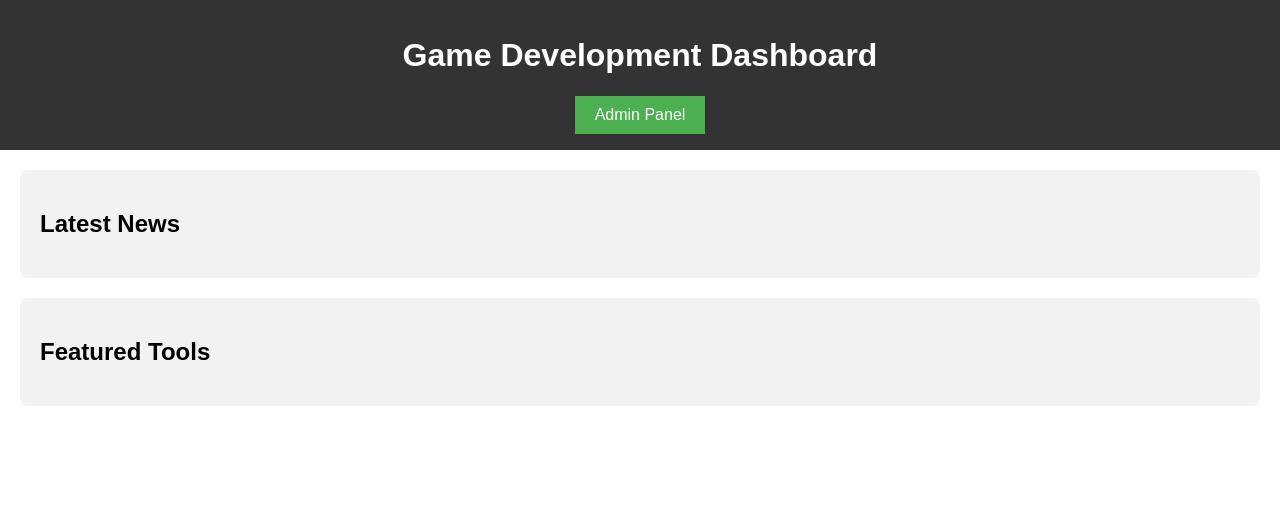
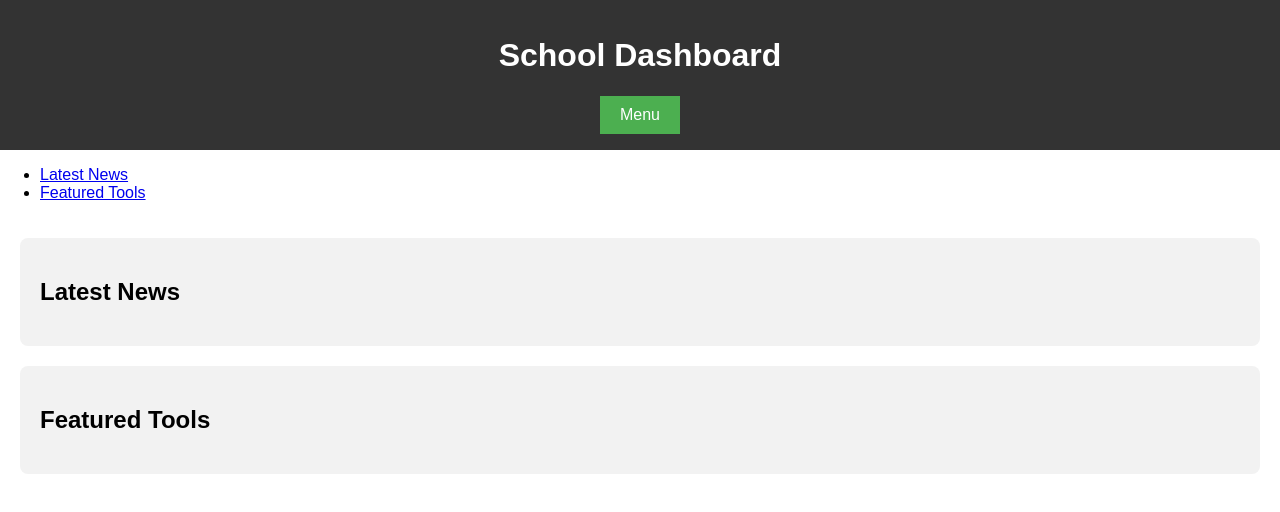
Before and after one commit to jjsal1234/c00lsite, a plain HTML site: page index.html in a window 1280 px wide. Drawn offline with Linux system fonts and the light colour scheme.

Commit message:
Update index.html

```diff
--- a/index.html
+++ b/index.html
@@ -4,15 +4,21 @@
     <meta charset="UTF-8">
     <meta name="viewport" content="width=device-width, initial-scale=1.0">
     <link rel="stylesheet" href="css/styles.css">
-    <title>Game Development Dashboard</title>
+    <title>School Dashboard</title>
 </head>
 <body>
     <header>
-        <h1>Game Development Dashboard</h1>
+        <h1>School Dashboard</h1>
+        <button id="toggleNavButton" onclick="toggleNav()">Menu</button>
+    </header>
 
-        <!-- Admin Panel Button (Placeholder) -->
-        <button id="adminPanelButton">Admin Panel</button>
-    </header>
+    <nav id="sideNav">
+        <ul>
+            <li><a href="#latest-news">Latest News</a></li>
+            <li><a href="#featured-tools">Featured Tools</a></li>
+            <!-- Add more navigation links as needed -->
+        </ul>
+    </nav>
 
     <main>
         <section class="feature clickable" onclick="window.location.href='#latest-news'">
```
